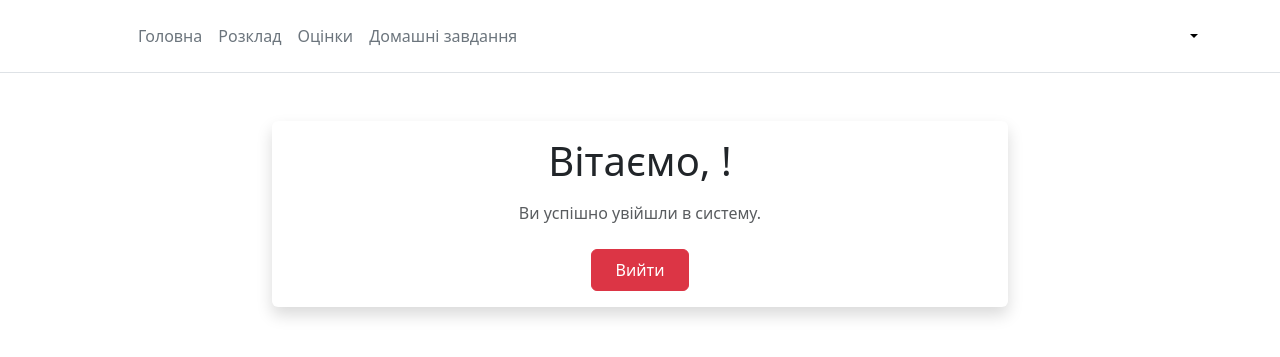
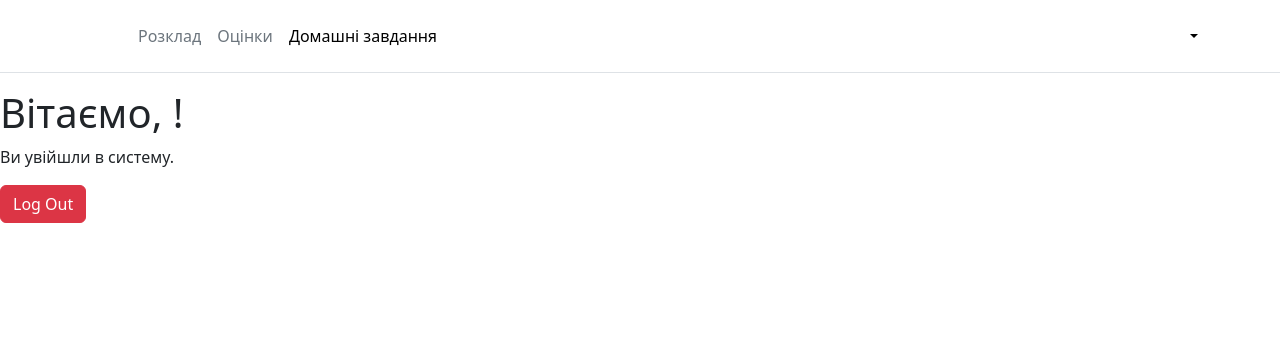
Before and after one commit to andriivanchenko/School-Management-System-Web, a Django app: page / in a window 1280 px wide. Shown: the top 357 px of the page. Run offline with Django 5.2, Linux system fonts and the light colour scheme; the visitor is signed in with stand-in values (Sample User, id 1).

Commit message:
Revert "fix home page"

```diff
--- a/templates/header/header.html
+++ b/templates/header/header.html
@@ -6,10 +6,9 @@
         </a>
 
         <ul class="nav col-12 col-lg-auto me-lg-auto mb-2 justify-content-center mb-md-0">
-            <li><a href="{% url 'home' %}" class="nav-link px-2 link-secondary">Головна</a></li>
             <li><a href="{% url 'timetable' %}" class="nav-link px-2 link-secondary">Розклад</a></li>
             <li><a href="#" class="nav-link px-2 link-secondary">Оцінки</a></li>
-            <li><a href="#" class="nav-link px-2 link-secondary">Домашні завдання</a></li>
+            <li><a href="#" class="nav-link px-2 link-body-emphasis">Домашні завдання</a></li>
         </ul>
 
         <div class="dropdown text-end">
--- a/templates/home.html
+++ b/templates/home.html
@@ -3,24 +3,12 @@
 
 {% block content %}
     {% if user.is_authenticated %}
-        <div class="container mt-5">
-            <div class="row justify-content-center">
-                <div class="col-md-8">
-                    <div class="card shadow border-0">
-                        <div class="card-body text-center">
-                            <h1 class="mb-3">Вітаємо, {{ user.user_first_name }} {{ user.user_last_name }}!</h1>
-                            <p class="text-muted">Ви успішно увійшли в систему.</p>
-                            <form method="post" action="{% url 'logout' %}" class="mt-4">
-                                {% csrf_token %}
-                                <button type="submit" class="btn btn-danger px-4 py-2">
-                                    <i class="fas fa-sign-out-alt"></i> Вийти
-                                </button>
-                            </form>
-                        </div>
-                    </div>
-                </div>
-            </div>
-        </div>
+        <h1>Вітаємо, {{ user.user_first_name }}!</h1>
+        <p>Ви увійшли в систему.</p>
+        <form method="post" action="{% url 'logout' %}">
+            {% csrf_token %}
+            <button type="submit" class="btn btn-danger">Log Out</button>
+        </form>
     {% else %}
         {% csrf_token %}
         {% include "registration/login.html" %}
```
Also changed, not shown: users/views.py (+0 -8 lines).
